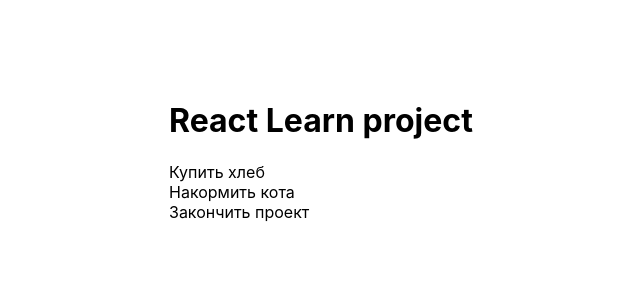
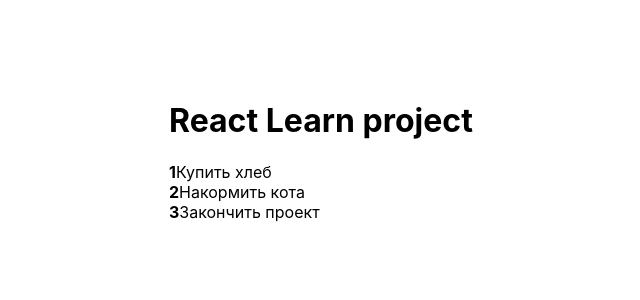
Before and after one commit to Ivan583/first-react, a React (Create React App) app: page / in a window 1280 px wide. Shown: the top 300 px of the page, without its empty margins (171-811 px from the left). Built offline with nearby package versions, Linux system fonts and the light colour scheme.

Commit message:
Передача индекса в список

```diff
--- a/src/Todo/TodoItem.jsx
+++ b/src/Todo/TodoItem.jsx
@@ -1,5 +1,10 @@
 import React from "react";
 
-export default function TodoItem({ task }) {
-  return <li>{task.title}</li>;
+export default function TodoItem({ task, index }) {
+  return (
+    <li>
+      <strong>{index + 1}</strong>
+      {task.title}
+    </li>
+  );
 }
--- a/src/Todo/TodoList.jsx
+++ b/src/Todo/TodoList.jsx
@@ -12,8 +12,8 @@ const styles = {
 export default function TodoList(props) {
   return (
     <ul style={styles.ul}>
-      {props.tasks.map(elem => {
-        return <TodoItem task={elem} key={elem.id} />;
+      {props.tasks.map((elem, i) => {
+        return <TodoItem task={elem} key={elem.id} index={i} />;
       })}
     </ul>
   );
```
